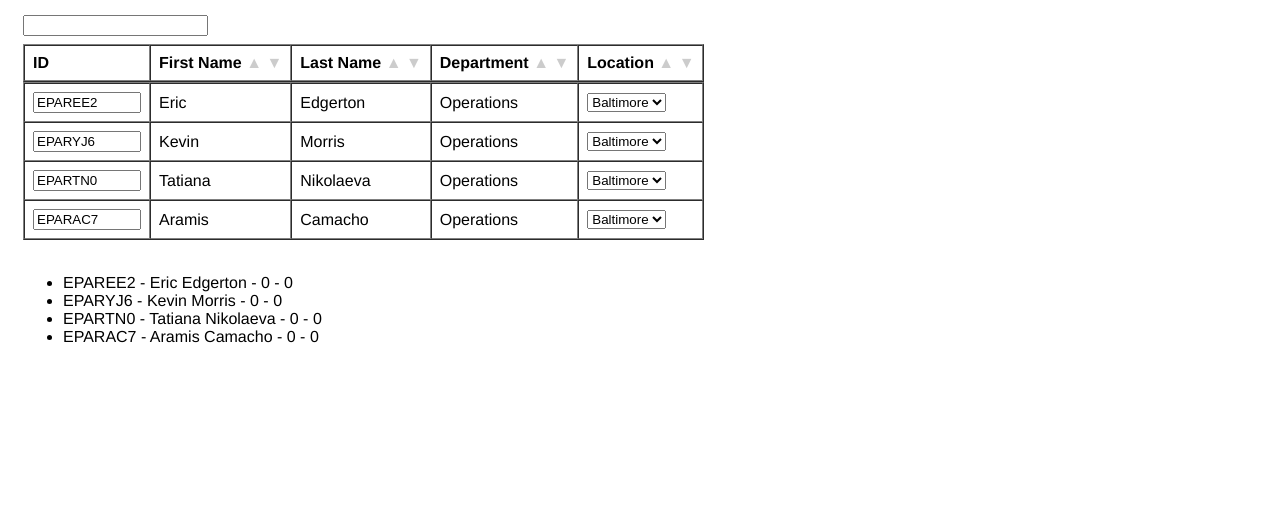
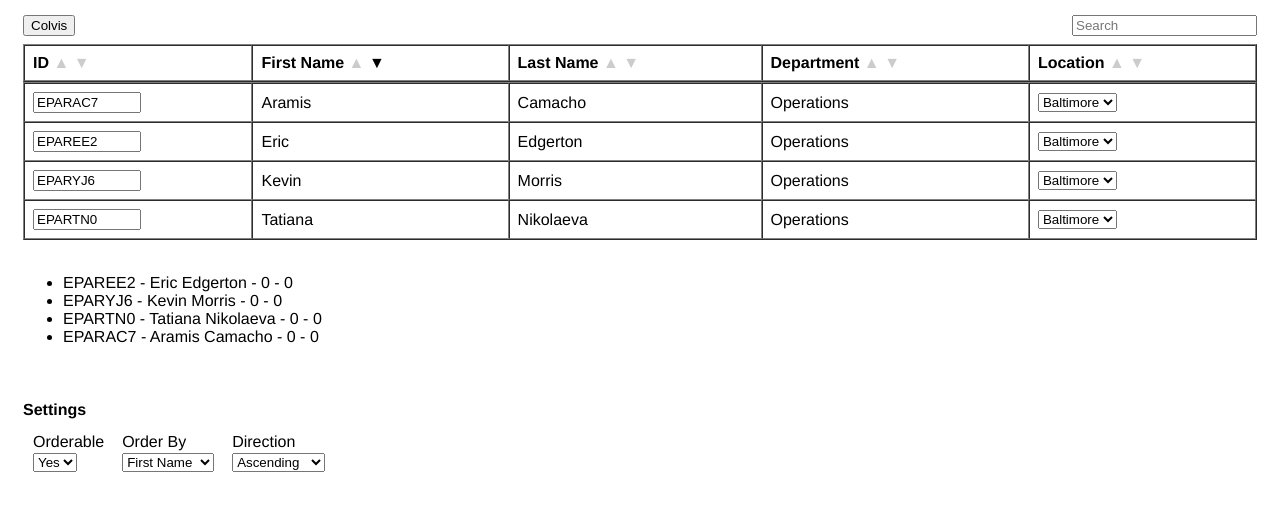
Before and after one commit to afineedge/vue-advanced-table, a Vue app: page / in a window 1280 px wide. Shown: the top 510 px of the page. Built offline with nearby package versions, Linux system fonts and the light colour scheme.

Commit message:
Buttons slots

```diff
--- a/src/App.vue
+++ b/src/App.vue
@@ -1,10 +1,10 @@
 <template>
   <div id="app">
-    <vue-advanced-table v-bind:rows="employeeTable.employees" v-bind:columns="employeeTable.columns" v-bind:primaryKey="'employeeID'">
-      <template slot="employeeID" slot-scope="data">
+    <vue-advanced-table v-bind:rows="employeeTable.employees" v-bind:columns="employeeTable.columns" v-bind:primaryKey="'employeeID'" v-bind:buttons="employeeTable.buttons" v-bind:order="employeeTable.order" v-bind:orderable="employeeTable.orderable">
+      <template slot="column-employeeID" slot-scope="data">
         <input type="text" v-model.lazy="data.row.employeeID" style="width: 100px;" />
       </template>
-      <template slot="location" slot-scope="data">
+      <template slot="column-location" slot-scope="data">
         <select v-model="data.row.location">
           <option v-for="location in locations" v-bind:key="location.id" v-bind:value="location.id">
             {{ location.name }}
@@ -14,10 +14,42 @@
     </vue-advanced-table>
     <br />
     <ul>
-      <li v-for="employee in employeeTable.employees">
+      <li v-for="employee in employeeTable.employees" v-bind:key="employee.employeeID">
         {{ employee.employeeID }} - {{ employee.firstName }} {{ employee.lastName }} - {{ employee.department }} - {{ employee.location }}
       </li>
     </ul>
+    <br />
+    <h4 style="margin-bottom: 4px;">Settings</h4>
+    <table cellpadding="8">
+      <tr>
+        <td>
+          <label>
+            Orderable<br />
+            <select v-model="employeeTable.orderable" style="margin-top: 2px;">
+              <option v-bind:value="true">Yes</option>
+              <option v-bind:value="false">No</option>
+            </select>
+          </label>
+        </td>
+        <td>
+          <label>
+            Order By<br />
+            <select v-model="employeeTable.order.column" style="margin-top: 2px;">
+              <option v-for="column in employeeTable.columns" v-bind:value="column.name">{{ column.label }}</option>
+            </select>
+          </label>
+        </td>
+        <td>
+          <label>
+            Direction<br />
+            <select v-model="employeeTable.order.direction" style="margin-top: 2px;">
+              <option value="asc">Ascending</option>
+              <option value="desc">Descending</option>
+            </select>
+          </label>
+        </td>
+      </tr>
+    </table>
   </div>
 </template>
 
@@ -60,8 +92,7 @@ export default {
         }],
         columns: [{
           label: 'ID',
-          name: 'employeeID',
-          orderable: false
+          name: 'employeeID'
         }, {
           label: 'First Name',
           name: 'firstName'
@@ -81,7 +112,11 @@ export default {
         order: {
           column: 'firstName',
           direction: 'asc'
-        }
+        },
+        buttons: [
+          'columnVisibility'
+        ],
+        orderable: true
       },
       departments: [{
         id: '0',
--- /dev/null
+++ b/src/components/vue-advanced-table-button-column-visibility.vue
@@ -0,0 +1,25 @@
+<template>
+    <button>
+      Colvis
+    </button>
+</template>
+
+<script>
+export default {
+  name: 'vue-advanced-table-button-column-visibility',
+  props: {
+  },
+  components: {
+  },
+  mounted: function() {
+  },
+  methods: {
+  },
+  computed: {
+  }
+}
+</script>
+
+<!-- Add "scoped" attribute to limit CSS to this component only -->
+<style scoped>
+</style>
--- /dev/null
+++ b/src/components/vue-advanced-table-buttons.vue
@@ -0,0 +1,41 @@
+<template>
+  <div>
+    <vue-advanced-table-button-column-visibility v-if="isColumnVisiblityButtonSelected"></vue-advanced-table-button-column-visibility>
+    <button type="button" v-for="button in buttons" v-if="typeof button === 'object'" v-on:click="button.action">
+      {{ button.label }}
+    </button>
+  </div>
+</template>
+
+<script>
+import vueAdvancedTableButtonColumnVisibility from './vue-advanced-table-button-column-visibility.vue'
+
+export default {
+  name: 'vue-advanced-table-buttons',
+  props: {
+    buttons: {
+      type: Array,
+      required: true
+    }
+  },
+  components: {
+    vueAdvancedTableButtonColumnVisibility
+  },
+  mounted: function() {
+  },
+  methods: {
+  },
+  computed: {
+    isColumnVisiblityButtonSelected: function() {
+      const self = this;
+      return self.buttons.find(function(button) {
+        return button === 'columnVisibility'
+      });
+    }
+  }
+}
+</script>
+
+<!-- Add "scoped" attribute to limit CSS to this component only -->
+<style scoped>
+</style>
--- a/src/components/vue-advanced-table-column-header.vue
+++ b/src/components/vue-advanced-table-column-header.vue
@@ -2,7 +2,7 @@
     <th v-on:click="handleClick">
       <div>
         {{ getColumnByName(column).label }}
-        <template v-if="canColumnBeOrdered(column)">
+        <template v-if="canColumnBeOrdered">
           <span v-bind:style="{ color: ordered && direction === 'desc' ? 'initial' : '#ccc' }">
             &#x25B2;
           </span>
@@ -15,8 +15,6 @@
 </template>
 
 <script>
-import Vue from 'vue';
-
 export default {
   name: 'vue-advanced-table-column-header',
   props: {
@@ -46,14 +44,10 @@ export default {
         return column.name === name;
       });
     },
-    canColumnBeOrdered: function(name) {
-      const self = this;
-      return self.getColumnByName(self.column).orderable !== false && self.orderable !== false;
-    },
     handleClick: function() {
       const self = this;
       const order = self.$parent.order;
-      if (self.canColumnBeOrdered(self.column)){
+      if (self.canColumnBeOrdered){
         if (order.column === self.column){
           if (order.direction === 'desc') {
             order.direction = 'asc';
@@ -74,8 +68,10 @@ export default {
     ordered: function() {
       const self = this;
       return self.$parent.order.column === self.column;
-
-      return false;
+    },
+    canColumnBeOrdered: function() {
+      const self = this;
+      return self.getColumnByName(self.column).orderable !== false && self.orderable !== false;
     }
   }
 }
--- a/src/components/vue-advanced-table.vue
+++ b/src/components/vue-advanced-table.vue
@@ -1,10 +1,19 @@
 <template>
   <div>
-    <div style="margin-bottom: 8px;" v-if="searchable !== 'false'">
-      <input v-model="search" />
-    </div>
+    <table cellspacing="0" cellpadding="0" v-if="buttons || searchable" style="margin-bottom: 8px;" width="100%">
+      <tr>
+        <td v-if="buttons" width="100%">
+          <vue-advanced-table-buttons v-bind:buttons="buttons"></vue-advanced-table-buttons>
+        </td>
+        <td v-if="searchable !== false" style="text-align: right;">
+          <slot name="table-search">
+            <input v-model="search" placeholder="Search" />
+          </slot>
+        </td>
+      </tr>
+    </table>
     <div>
-      <table style="text-align: left;" cellpadding="8" cellspacing="0" border="1">
+      <table style="text-align: left;" cellpadding="8" cellspacing="0" border="1" width="100%">
         <thead>
           <tr>
             <vue-advanced-table-column-header v-for="column in columnOrder" v-bind:key="column" v-bind:primaryKey="column" v-bind:column="column" v-bind:rows="rows" v-bind:columns="columns" v-bind:orderable="orderable"/>
@@ -13,7 +22,7 @@
         <tbody style="visibility: collapse;">
           <vue-advanced-table-row v-for="row in reorderedRows" v-bind:row="row" v-bind:rows="rows" v-bind:columns="columns" v-bind:key="row[primaryKey]" v-bind:primaryKey="row[primaryKey]" v-bind:columnOrder="columnOrder">
             <vue-advanced-table-cell v-for="column in columnOrder" v-bind:key="column" v-bind:column="getColumnByName(column)" v-bind:row="row" v-bind:rows="rows" v-bind:columns="columns" v-bind:primaryKey="primaryKey">
-              <slot v-bind:name="column" v-bind:row="row">
+              <slot v-bind:name="'column-' + column" v-bind:row="row">
               </slot>
             </vue-advanced-table-cell>
           </vue-advanced-table-row>
@@ -21,7 +30,7 @@
       </table>
     </div>
     <div>
-      <table style="text-align: left;" cellpadding="8" cellspacing="0" border="1">
+      <table style="text-align: left;" cellpadding="8" cellspacing="0" border="1" width="100%">
         <thead style="visibility: collapse;">
           <tr>
             <vue-advanced-table-column-header v-for="column in columnOrder" v-bind:key="column" v-bind:primaryKey="column" v-bind:column="column" v-bind:rows="rows" v-bind:columns="columns" v-bind:orderable="orderable"/>
@@ -30,7 +39,7 @@
         <tbody>
           <vue-advanced-table-row v-for="row in reorderedRows" v-bind:row="row" v-bind:rows="rows" v-bind:columns="columns" v-bind:key="row[primaryKey]" v-bind:primaryKey="row[primaryKey]" v-bind:columnOrder="columnOrder">
             <vue-advanced-table-cell v-for="column in columnOrder" v-bind:key="column" v-bind:column="getColumnByName(column)" v-bind:row="row" v-bind:rows="rows" v-bind:columns="columns" v-bind:primaryKey="primaryKey">
-              <slot v-bind:name="column" v-bind:row="row">
+              <slot v-bind:name="'column-' + column" v-bind:row="row">
               </slot>
             </vue-advanced-table-cell>
           </vue-advanced-table-row>
@@ -44,6 +53,7 @@
 import vueAdvancedTableColumnHeader from './vue-advanced-table-column-header.vue'
 import vueAdvancedTableRow from './vue-advanced-table-row.vue'
 import vueAdvancedTableCell from './vue-advanced-table-cell.vue'
+import vueAdvancedTableButtons from './vue-advanced-table-buttons.vue'
 
 export default {
   name: 'vue-advanced-table',
@@ -55,6 +65,9 @@ export default {
     columns: {
       type: Array,
       required: true
+    },
+    buttons: {
+      type: Array
     },
     order: {
       type: Object,
@@ -70,7 +83,8 @@ export default {
       default: true
     },
     searchable: {
-      type: String
+      type: Boolean,
+      default: true
     },
     primaryKey: {
       type: String,
@@ -88,7 +102,8 @@ export default {
   components: {
     vueAdvancedTableColumnHeader,
     vueAdvancedTableRow,
-    vueAdvancedTableCell
+    vueAdvancedTableCell,
+    vueAdvancedTableButtons
   },
   mounted: function() {
     const self = this;
@@ -133,7 +148,14 @@ export default {
         var response = false;
         for (let i = 0; i < Object.keys(row).length; i++){
           var data = row[Object.keys(row)[i]];
-          if(data.toString().toLowerCase().indexOf(self.search.toLowerCase()) > -1) {
+          var renderColumn = self.columns.find(function(column) {
+            return column.name === Object.keys(row)[i] && typeof column.render == 'function';
+          });
+          if (typeof renderColumn === 'object') {
+            if(renderColumn.render(data).toLowerCase().indexOf(self.search.toLowerCase()) > -1) {
+              response = true;
+            }
+          } else if (data.toString().toLowerCase().indexOf(self.search.toLowerCase()) > -1) {
             response = true;
           }
         }
```
Also changed, not shown: 11 other files (tests, documents, lock files or other folders).
